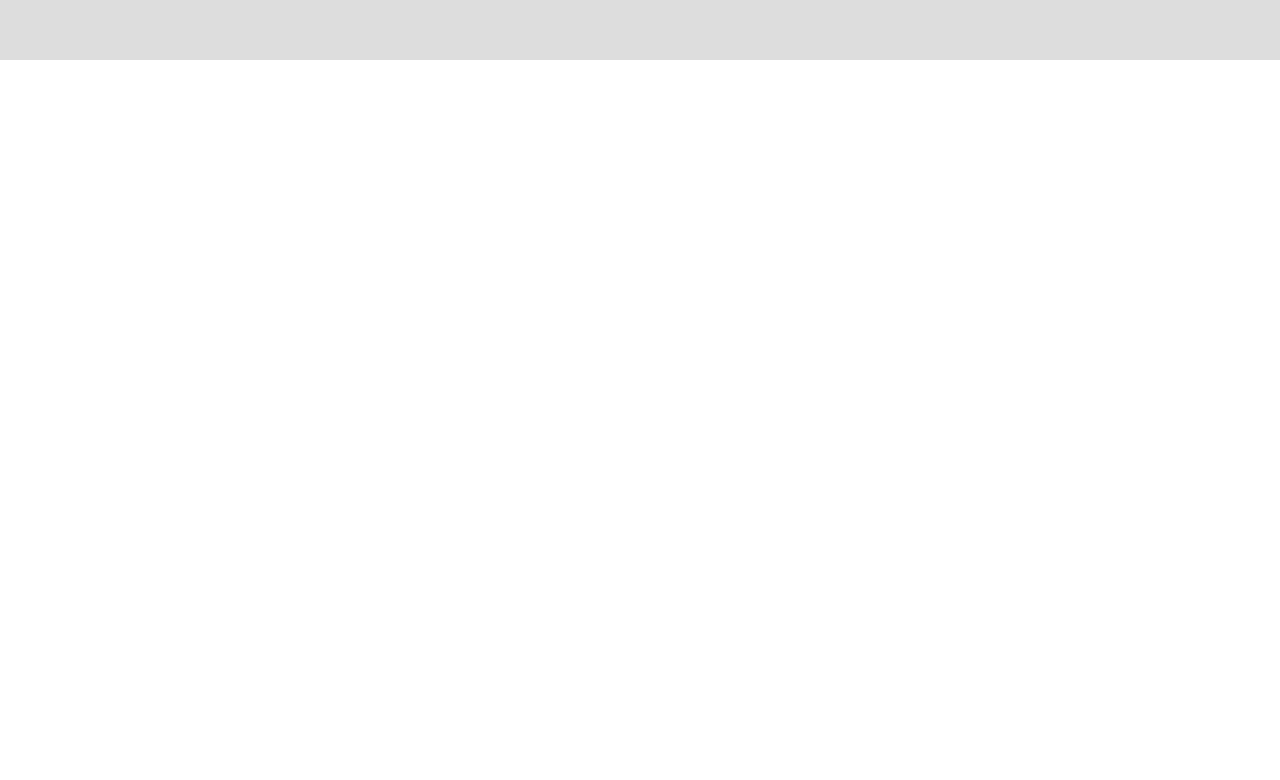
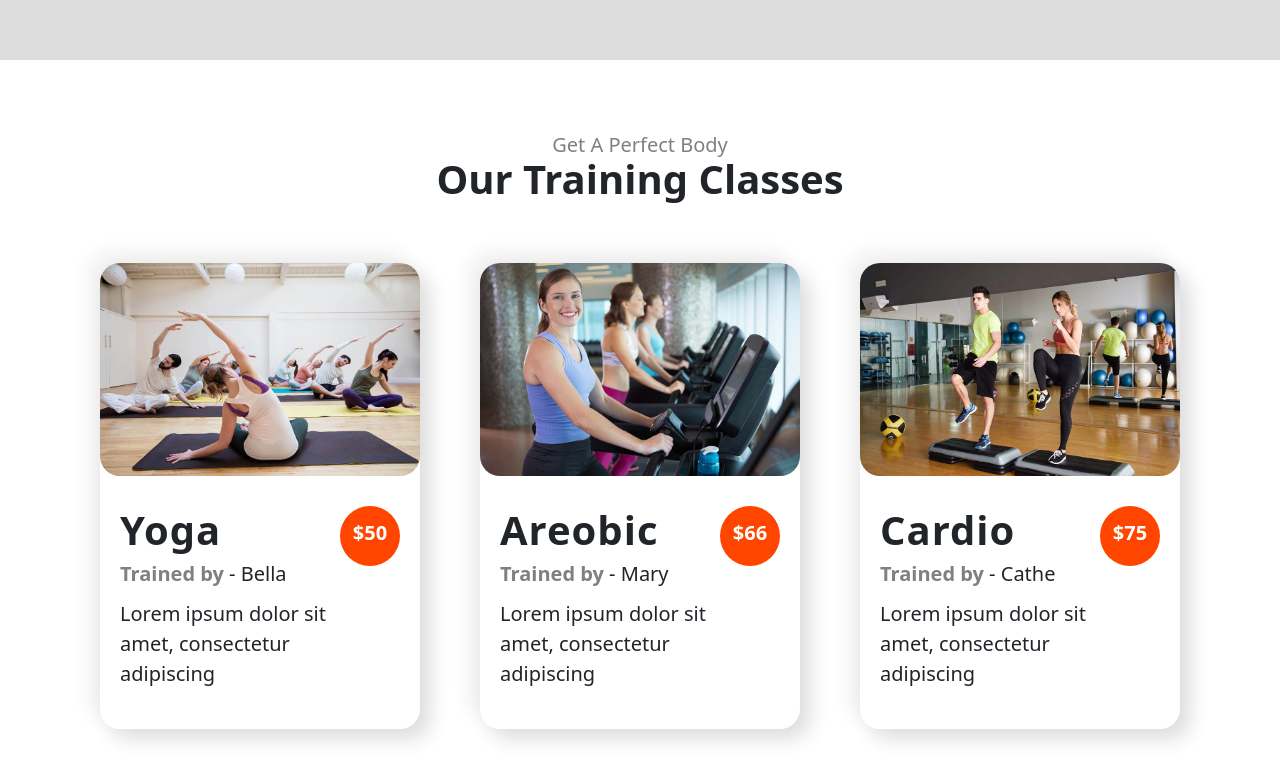
Before and after one commit to ra-raju/gym-website, a plain HTML site: page index.html in a window 1280 px wide. Shown: the part 2171-2951 px from the top of the page. Before the commit the page ends 2231 px from the top, so only its background shows below. Drawn offline with Linux system fonts and the light colour scheme.

Commit message:
training class section added

```diff
--- a/css/style.css
+++ b/css/style.css
@@ -256,3 +256,108 @@ header {
 .instructor-profile a {
   font-size: 2rem;
 }
+
+/* ==================================
+  gym class sectiono
+==================================*/
+
+.gym-class-section {
+  height: 100vh;
+  width: 100%;
+  padding: 7rem 0;
+}
+.heading-para {
+  font-size: 2rem;
+  color: gray;
+  font-weight: 400;
+  margin-bottom: -0.5rem;
+  text-align: center;
+}
+.gym-class-section h1 {
+  text-align: center;
+}
+
+.class-type {
+  display: flex;
+  align-items: center;
+  justify-content: center;
+  margin: 6rem 0;
+}
+
+.class {
+  width: 25%;
+  /* height: 40vh; */
+  height: auto;
+  display: flex;
+  flex-direction: column;
+  justify-content: space-between;
+  align-items: center;
+  box-shadow: 1rem 1rem 2rem #ddd, -1rem -1rem 2rem #eee;
+  margin: 0 3rem;
+  border-radius: 2rem;
+  -webkit-border-radius: 2rem;
+  -moz-border-radius: 2rem;
+  -ms-border-radius: 2rem;
+  -o-border-radius: 2rem;
+}
+
+.class-img img {
+  width: 100%;
+  border-radius: 2rem;
+  -webkit-border-radius: 2rem;
+  -moz-border-radius: 2rem;
+  -ms-border-radius: 2rem;
+  -o-border-radius: 2rem;
+}
+
+.class-info {
+  padding: 3rem 2rem;
+  display: flex;
+  /* align-items: baseline; */
+}
+
+.class-name h2 {
+  font-size: 4rem;
+  font-weight: 800;
+  letter-spacing: 0.1rem;
+}
+
+.class-name p {
+  font-size: 2rem;
+}
+
+.class-name .trainer {
+  font-weight: 700;
+  color: gray;
+}
+
+.class-description {
+  font-size: 2rem;
+}
+/*
+.price {
+  background-color: orangered;
+  height: 6rem;
+  width: 6rem;
+  border-radius: 50%;
+  -webkit-border-radius: 50%;
+  -moz-border-radius: 50%;
+  -ms-border-radius: 50%;
+  -o-border-radius: 50%;
+} */
+
+.price h2 {
+  font-weight: 900;
+  text-align: center;
+
+  color: white;
+  background-color: orangered;
+  height: 6rem;
+  width: 6rem;
+  border-radius: 50%;
+  -webkit-border-radius: 50%;
+  -moz-border-radius: 50%;
+  -ms-border-radius: 50%;
+  -o-border-radius: 50%;
+  padding: 1.5rem 0;
+}
--- a/index.html
+++ b/index.html
@@ -173,6 +173,75 @@
           </div>
         </div>
       </section>
+
+      <!-- gym class section -->
+      <section class="gym-class-section">
+        <p class="heading-para">Get A Perfect Body</p>
+        <h1 class="section-heading">Our Training Classes</h1>
+
+        <div class="class-type">
+          <div class="class">
+            <div class="class-img">
+              <img src="./images/class/yoga-class.jpg" alt="" />
+            </div>
+            <div class="class-info">
+              <div class="class-details">
+                <div class="class-name">
+                  <h2>Yoga</h2>
+                  <p><span class="trainer">Trained by</span> - Bella</p>
+                </div>
+                <div class="class-description">
+                  <p>Lorem ipsum dolor sit amet, consectetur adipiscing</p>
+                </div>
+              </div>
+
+              <div class="price">
+                <h2>$50</h2>
+              </div>
+            </div>
+          </div>
+          <div class="class">
+            <div class="class-img">
+              <img src="./images/class/crossfit-class.jpg" alt="" />
+            </div>
+            <div class="class-info">
+              <div class="class-details">
+                <div class="class-name">
+                  <h2>Areobic</h2>
+                  <p><span class="trainer">Trained by</span> - Mary</p>
+                </div>
+                <div class="class-description">
+                  <p>Lorem ipsum dolor sit amet, consectetur adipiscing</p>
+                </div>
+              </div>
+
+              <div class="price">
+                <h2>$66</h2>
+              </div>
+            </div>
+          </div>
+          <div class="class">
+            <div class="class-img">
+              <img src="./images/class/cardio-class.jpg" alt="" />
+            </div>
+            <div class="class-info">
+              <div class="class-details">
+                <div class="class-name">
+                  <h2>Cardio</h2>
+                  <p><span class="trainer">Trained by</span> - Cathe</p>
+                </div>
+                <div class="class-description">
+                  <p>Lorem ipsum dolor sit amet, consectetur adipiscing</p>
+                </div>
+              </div>
+
+              <div class="price">
+                <h2>$75</h2>
+              </div>
+            </div>
+          </div>
+        </div>
+      </section>
     </main>
 
     <!-- bootstrap -->
```
